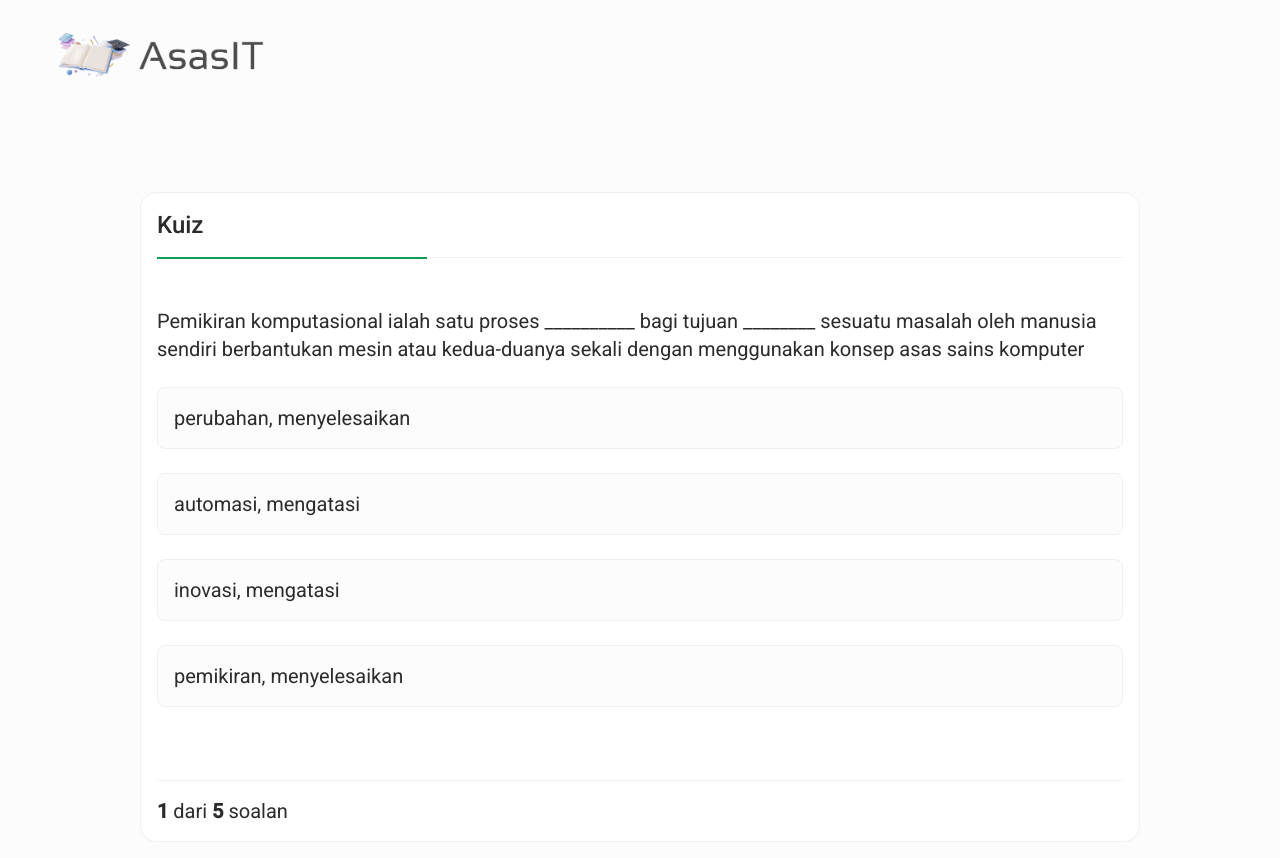
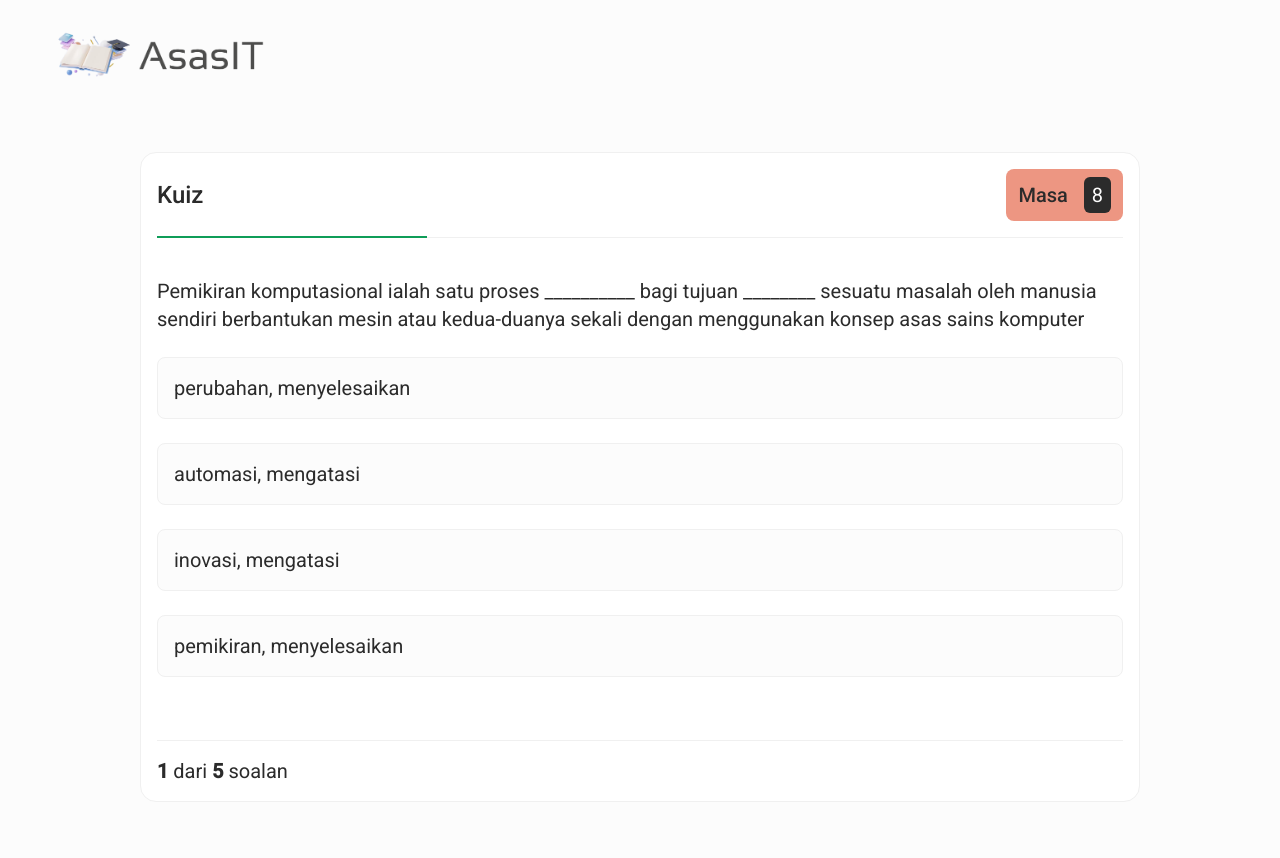
Before and after one commit to tuanzaisyah/asas-it-web, a React (Create React App) app: page /quiz/1 in a window 1280 px wide. Both pictures are taken after a click on the button "MULA". Shown: the top 858 px of the page. Built offline with nearby package versions, Linux system fonts and the light colour scheme.

Commit message:
add timer component

```diff
--- a/src/components/Questions.jsx
+++ b/src/components/Questions.jsx
@@ -1,17 +1,22 @@
 import React, { useEffect, useRef, useState } from "react";
 import { TiTickOutline } from "react-icons/ti";
 import { CgClose } from "react-icons/cg";
+import Timer from "./Timer";
 
 const Questions = ({ question, totalQuestion, currentQuestion, setAnswer }) => {
   const [selectedOption, setSelectedOption] = useState(null);
   const [answered, setAnswered] = useState(false);
   const [showCorrectAnswer, setShowCorrectAnswer] = useState(false);
   const [progressBarAnimated, setProgressBarAnimated] = useState(false);
+  const [stopTimer, setStopTimer] = useState(false);
+  const [restartTimer, setRestartTimer] = useState(false);
   const timer = useRef(null);
   const progressBar = useRef(null);
 
   useEffect(() => {
     setProgressBarAnimated(false);
+    setStopTimer(false);
+    setRestartTimer(false);
 
     // Start the timer for 10 seconds when the question changes
     timer.current = setTimeout(() => {
@@ -19,12 +24,15 @@ const Questions = ({ question, totalQuestion, currentQuestion, setAnswer }) => {
       if (!answered) {
         setAnswered(true);
         setShowCorrectAnswer(true);
+        setStopTimer(true);
 
         setTimeout(() => {
           setShowCorrectAnswer(false);
           setAnswer(null);
           setSelectedOption(null);
           setAnswered(false);
+          setStopTimer(false);
+          setRestartTimer(true);
         }, 2000);
       }
     }, 10000);
@@ -60,6 +68,7 @@ const Questions = ({ question, totalQuestion, currentQuestion, setAnswer }) => {
       setAnswered(true);
       setProgressBarAnimated(true);
       setShowCorrectAnswer(true);
+      setStopTimer(true);
 
       setTimeout(() => {
         setAnswer(index);
@@ -67,6 +76,8 @@ const Questions = ({ question, totalQuestion, currentQuestion, setAnswer }) => {
         setProgressBarAnimated(false);
         setAnswered(false);
         setShowCorrectAnswer(false);
+        setStopTimer(false);
+        setRestartTimer(true);
       }, 2000);
     }
   };
@@ -85,14 +96,17 @@ const Questions = ({ question, totalQuestion, currentQuestion, setAnswer }) => {
   };
 
   return (
-    <div className="w-full h-full mt-10 pt-10 px-6 pb-16">
+    <div className="w-full h-full mt-5 pt-5 px-6 pb-16">
       <div className="flex flex-col justify-center items-center">
         <div className=" flex flex-col justify-between w-96 md:w-[650px] lg:w-[800px] xl:w-[1000px] h-[700px] xl:h-[650px] bg-white-100 border border-white-400 p-4 rounded-2xl">
           <div className="relative">
-            <h3 className="text-2xl font-medium">Kuiz</h3>
+            <div className="flex flex-row justify-between items-center">
+              <h3 className="text-2xl font-medium">Kuiz</h3>
+              <Timer stopTimer={stopTimer} restartTimer={restartTimer} />
+            </div>
             <div
               ref={progressBar}
-              className={`absolute top-12 h-full ${
+              className={`absolute top-[67px] h-full ${
                 progressBarAnimated ? "animate-progress" : ""
               }`}
             ></div>
@@ -104,7 +118,7 @@ const Questions = ({ question, totalQuestion, currentQuestion, setAnswer }) => {
             <div className="">
               {question.options.map((option, index) => (
                 <div
-                  className={`xl:text-xl mb-6 md:mb-6 rounded-lg px-2 xl:px-4 py-2 xl:py-4 border border-white-400 cursor-pointer ${
+                  className={`xl:text-xl mb-4 md:mb-6 rounded-lg px-3 xl:px-4 py-3 xl:py-4 border border-white-400 cursor-pointer ${
                     shouldHighlight(index)
                       ? isOptionCorrect(index)
                         ? "bg-green-100"
--- /dev/null
+++ b/src/components/Timer.jsx
@@ -0,0 +1,46 @@
+import React, { useEffect, useState } from "react";
+
+const Timer = ({ stopTimer, restartTimer }) => {
+  const [timer, setTimer] = useState(10);
+
+  //   useEffect(() => {
+  //     const interval = setInterval(() => {
+  //       setTimer((prev) => prev - 1);
+  //     }, 1000);
+  //     return () => {
+  //       clearInterval(interval);
+  //     };
+  //   }, []);
+
+  useEffect(() => {
+    let interval;
+
+    if (!stopTimer) {
+      interval = setInterval(() => {
+        setTimer((prev) => (prev > 0 ? prev - 1 : 0));
+      }, 1000);
+    }
+
+    return () => {
+      clearInterval(interval);
+    };
+  }, [stopTimer]);
+
+  useEffect(() => {
+    if (restartTimer) {
+      setTimer(10);
+    }
+  }, [restartTimer]);
+
+  return (
+    <div className="flex flex-row justify-center items-center gap-4 bg-orange px-3 py-2 rounded-lg">
+      <h5 className="font-medium text-xl">Masa</h5>
+
+      <span className="text-xl bg-slate-900 text-white-200 px-2  py-1 rounded-md">
+        {timer}
+      </span>
+    </div>
+  );
+};
+
+export default Timer;
```
